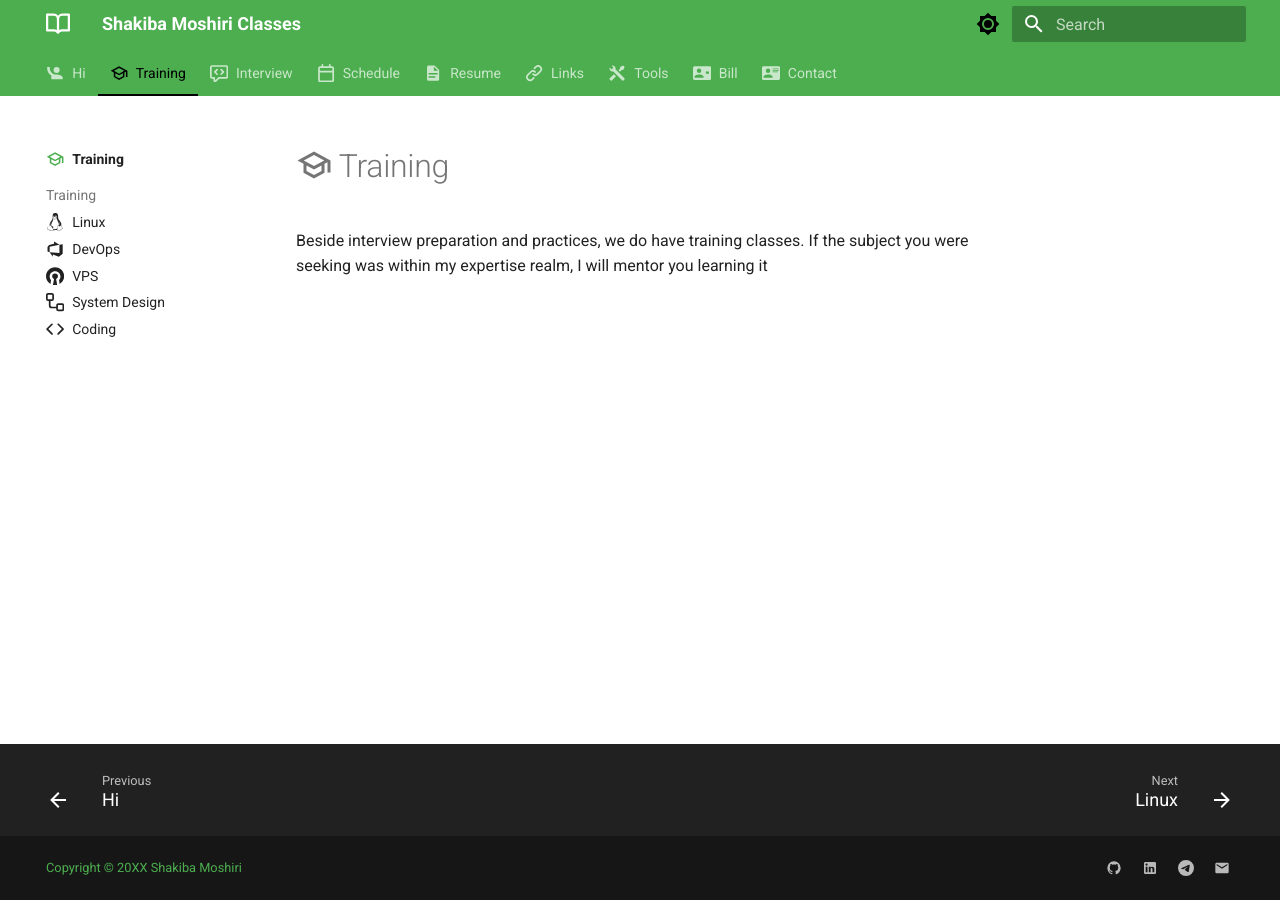
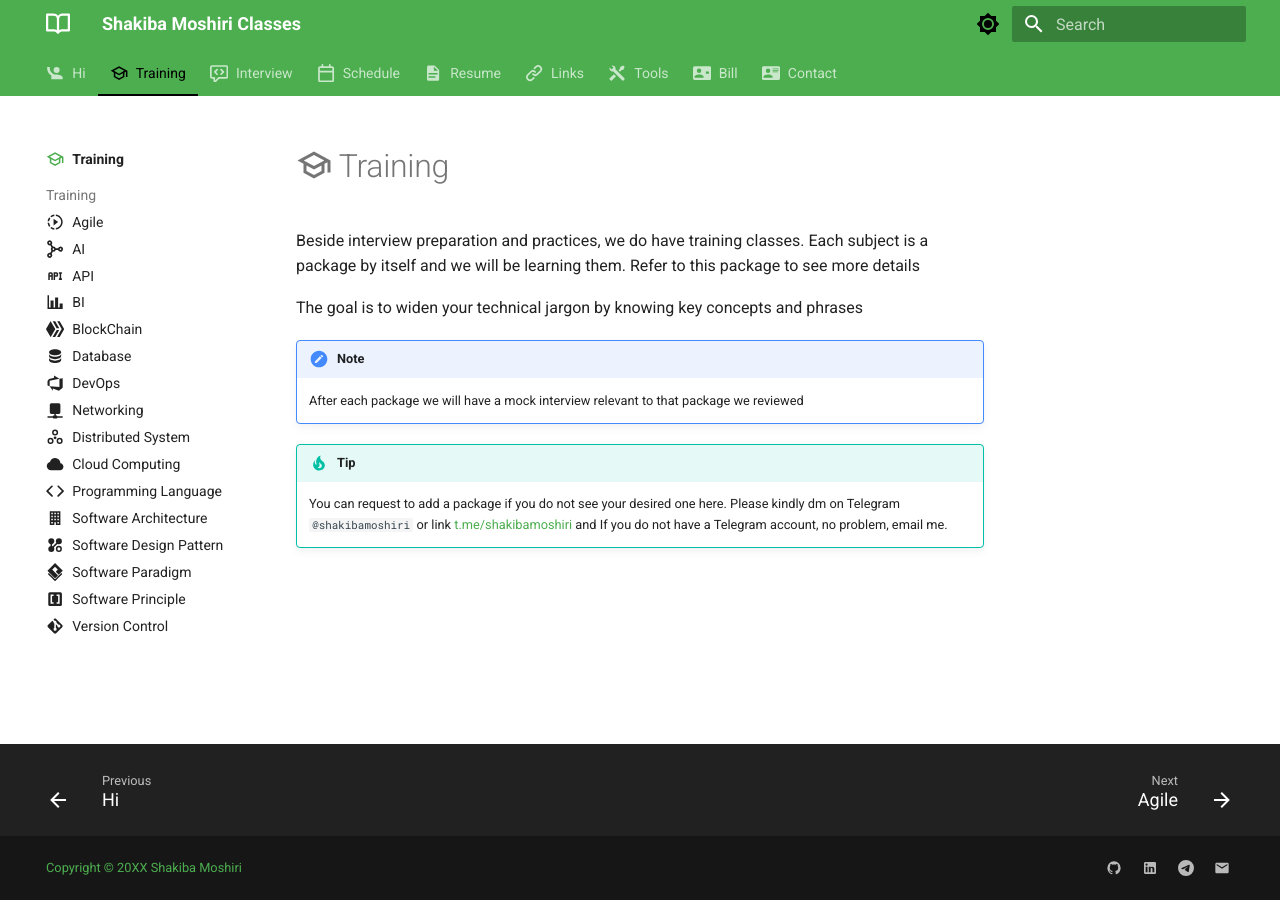
Before and after one commit to shakibamoshiri/classes, an MkDocs documentation site: the page built from docs/training/index.md, in a window 1280 px wide. Built offline with MkDocs 1.6.1 and Material for MkDocs 9.7.7, drawn with Linux system fonts in a browser that asks for light colours.

Commit message:
Update docs/training

```diff
--- a/docs/training/index.md
+++ b/docs/training/index.md
@@ -4,5 +4,17 @@ icon: material/school-outline
 
 # :material-school-outline: Training
 
-Beside interview preparation and practices, we do have training classes. If the
-subject you were seeking was within my expertise realm, I will mentor you learning it
+Beside interview preparation and practices, we do have training classes.
+Each subject is a package by itself and we will be learning them.
+Refer to this package to see more details
+
+The goal is to widen your technical jargon by knowing key concepts and phrases
+
+!!! note
+    After each package we will have a mock interview relevant to that package we
+    reviewed
+
+!!! tip
+    You can request to add a package if you do not see your desired one here. Please
+    kindly dm on Telegram `@shakibamoshiri` or link [t.me/shakibamoshiri](https://t.me/shakibamoshiri)
+    and If you do not have a Telegram account, no problem, email me.
--- a/mkdocs.yml
+++ b/mkdocs.yml
@@ -48,11 +48,22 @@ nav:
   - Training:
     - training/index.md
     - Training:
-      - training/linux.md
+      - training/agile.md
+      - training/ai.md
+      - training/api.md
+      - training/bi.md
+      - training/blockchain.md
+      - training/database.md
       - training/devops.md
-      - training/vps.md
-      - training/system.md
-      - training/coding.md
+      - training/network.md
+      - training/distributed-system.md
+      - training/cloud-computing.md
+      - training/programming-language.md
+      - training/software-architecture.md
+      - training/software-design-pattern.md
+      - training/software-paradigm.md
+      - training/software-principle.md
+      - training/software-version-control.md
   - Interview:
     - interview/index.md
     - Non-Technical:
```
Also changed, not shown: docs/training/agile.md (added, +13 -0 lines), docs/training/ai.md (added, +5 -0 lines), docs/training/api.md (added, +12 -0 lines), docs/training/bi.md (added, +5 -0 lines), docs/training/blockchain.md (added, +5 -0 lines), docs/training/cloud-computing.md (added, +5 -0 lines), docs/training/database.md (added, +13 -0 lines), docs/training/devops.md (+13 -0 lines), docs/training/distributed-system.md (added, +13 -0 lines), docs/training/network.md (added, +15 -0 lines), docs/training/programming-language.md (added, +11 -0 lines), docs/training/software-architecture.md (added, +14 -0 lines), docs/training/software-design-pattern.md (added, +5 -0 lines), docs/training/software-paradigm.md (added, +11 -0 lines), 2 more files.
